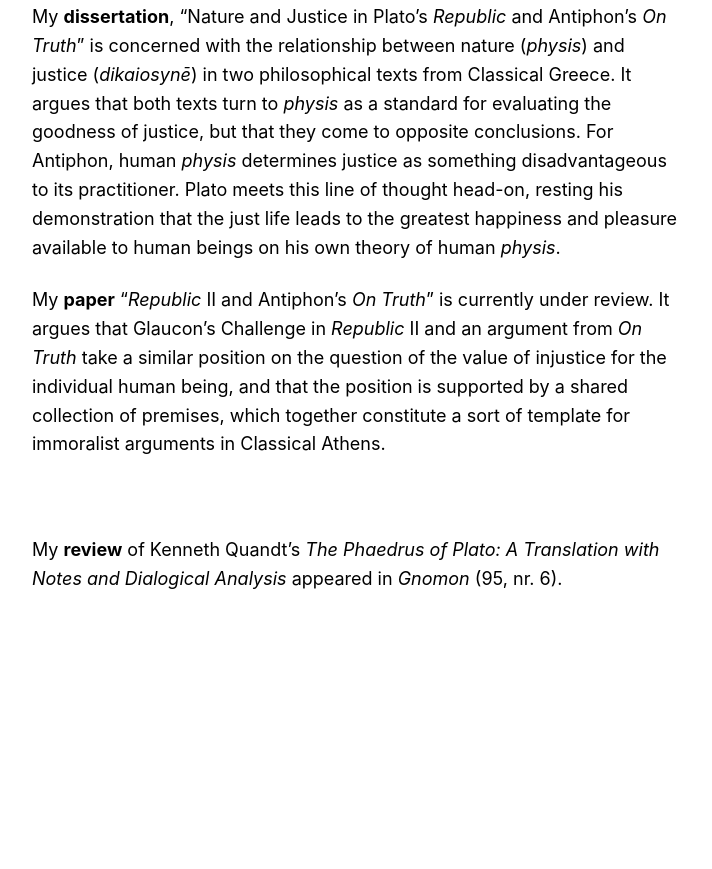
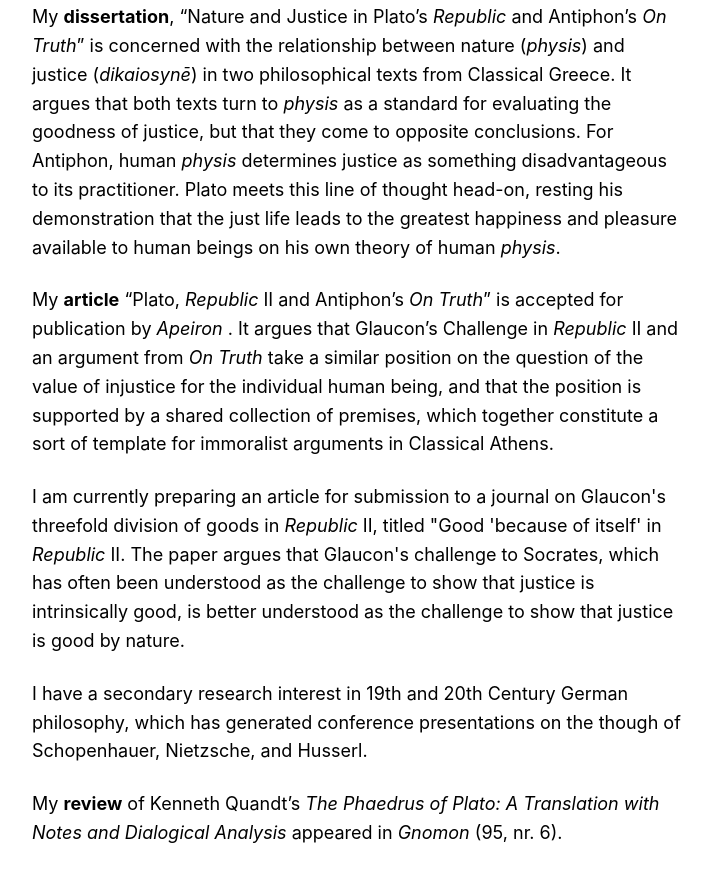
Before and after one commit to luke-lea/luke-lea.github.io, a plain HTML site: page research/index.html in a window 1280 px wide. Shown: the part 764-1633 px from the top of the page, without its empty margins (283-995 px from the left). Before the commit the page ends 1478 px from the top, so only its background shows below. Drawn offline with Linux system fonts and the light colour scheme.

Commit message:
Update index.html
I edited some text and added a new paragraph

```diff
--- a/research/index.html
+++ b/research/index.html
@@ -61,11 +61,15 @@ img.emoji {
 <p class="has-text-align-center">
 
 </p>
-<p>My <strong>paper</strong> &#8220;<em>Republic </em>II and Antiphon&#8217;s <em>On Truth</em>&#8221; is currently under review. It argues that Glaucon&#8217;s Challenge in <em>Republic </em>II and an argument from <em>On Truth</em> take a similar position on the question of the value of injustice for the individual human being, and that the position is supported by a shared collection of premises, which together constitute a sort of template for immoralist arguments in Classical Athens.</p>
+<p>My <strong>article</strong> &#8220;Plato, <em>Republic </em>II and Antiphon&#8217;s <em>On Truth</em>&#8221; is accepted for publication by <em>Apeiron </em>. It argues that Glaucon&#8217;s Challenge in <em>Republic </em>II and an argument from <em>On Truth</em> take a similar position on the question of the value of injustice for the individual human being, and that the position is supported by a shared collection of premises, which together constitute a sort of template for immoralist arguments in Classical Athens.</p>
 <p class="has-text-align-center">
 
 </p>
-<p>&nbsp;</p>
+<p>I am currently preparing an article for submission to a journal on Glaucon's threefold division of goods in <em>Republic </em>II, titled "Good 'because of itself' in <em>Republic </em>II. The paper argues that Glaucon's challenge to Socrates, which has often been understood as the challenge to show that justice is intrinsically good, is better understood as the challenge to show that justice is good by nature.</p>
+<p class="has-text-align-center">
+
+</p>
+<p>I have a secondary research interest in 19th and 20th Century German philosophy, which has generated conference presentations on the though of Schopenhauer, Nietzsche, and Husserl.</p>
 <p class="has-text-align-center">
 
 </p>
```
